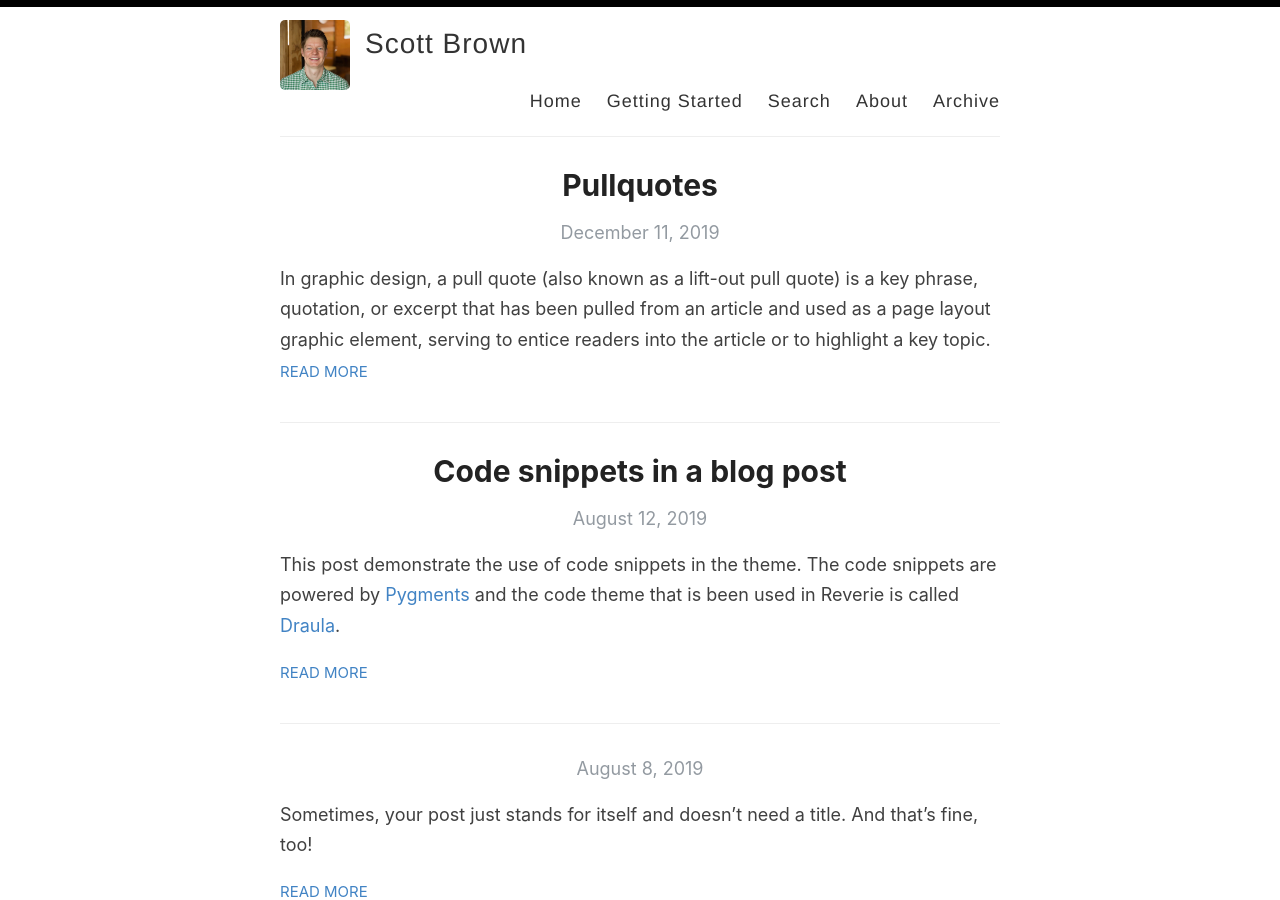
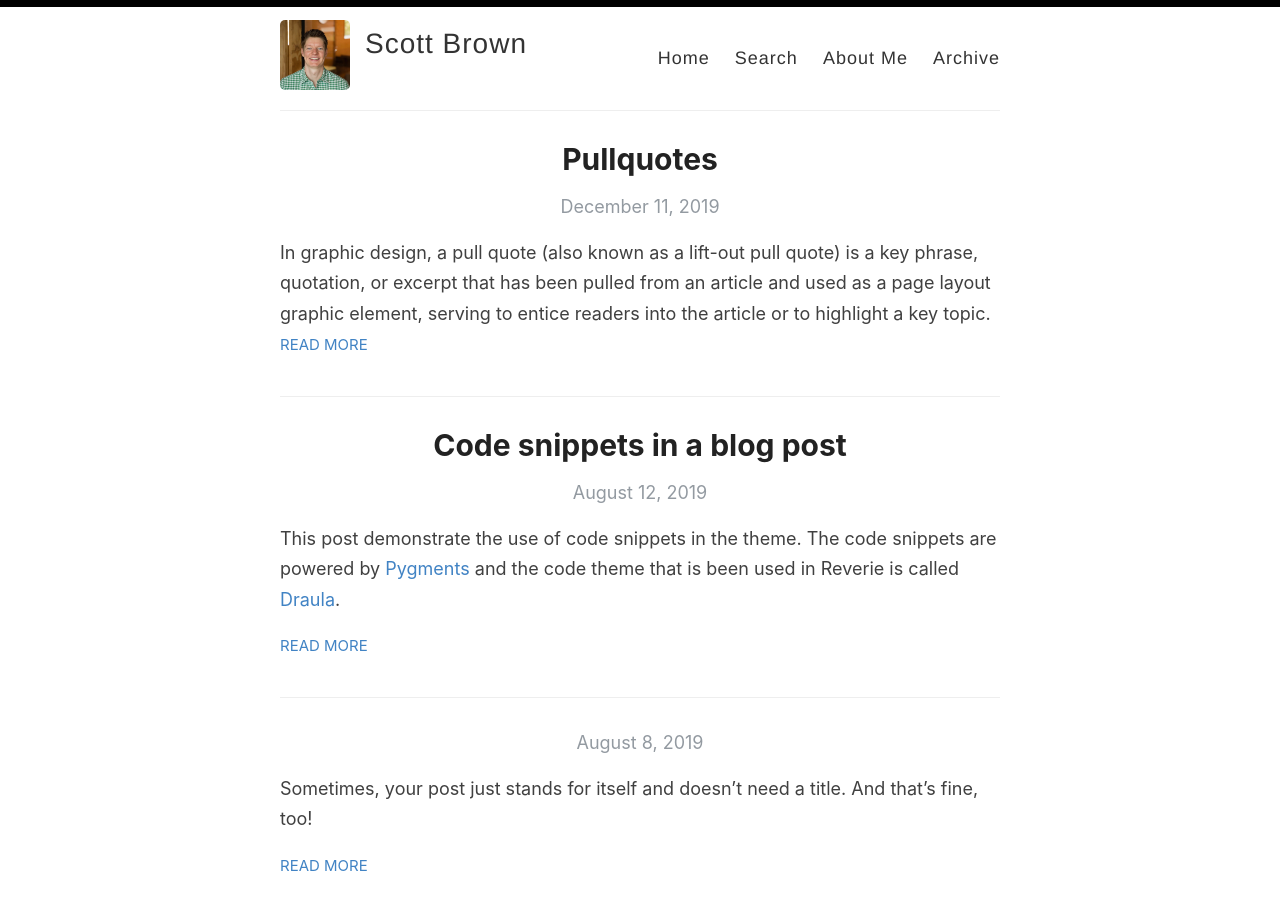
Before and after one commit to scott-brown/scott-brown.github.io, a Jekyll site: the page built from index.html, in a window 1280 px wide and 900 px high. Built offline with Jekyll 4.4.1, drawn with Linux system fonts in a browser that asks for light colours; the list of posts is cut into pages by our own code.

Commit message:
Update default for about me and getting-started removal

```diff
--- a/_layouts/default.html
+++ b/_layouts/default.html
@@ -29,9 +29,8 @@
 
             <nav>
               <a href="{{ site.baseurl }}/">Home</a>
-              <a href="{{ site.baseurl }}/getting-started">Getting Started</a>
               <a href="{{ site.baseurl }}/search">Search</a>
-              <a href="{{ site.baseurl }}/about">About</a>
+              <a href="{{ site.baseurl }}/about-me">About Me</a>
               <a href="{{ site.baseurl }}/archive">Archive</a>
             </nav>
           </header>
```
